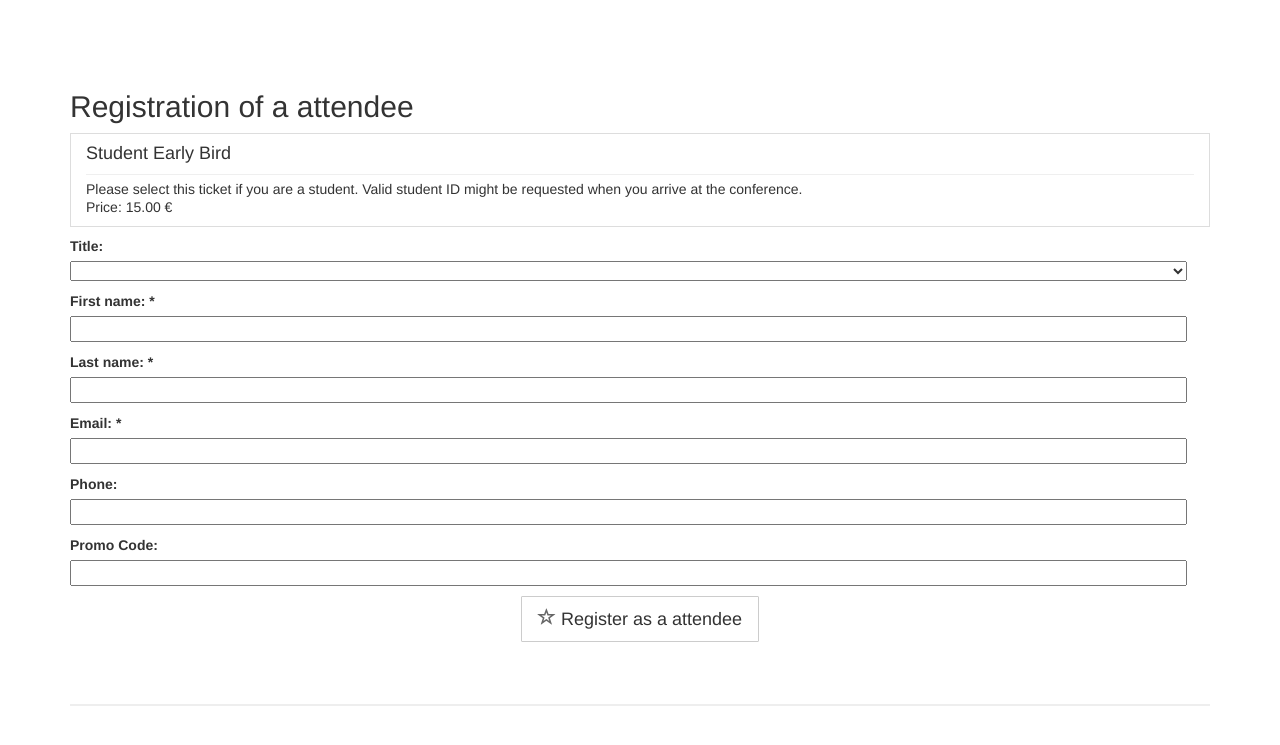
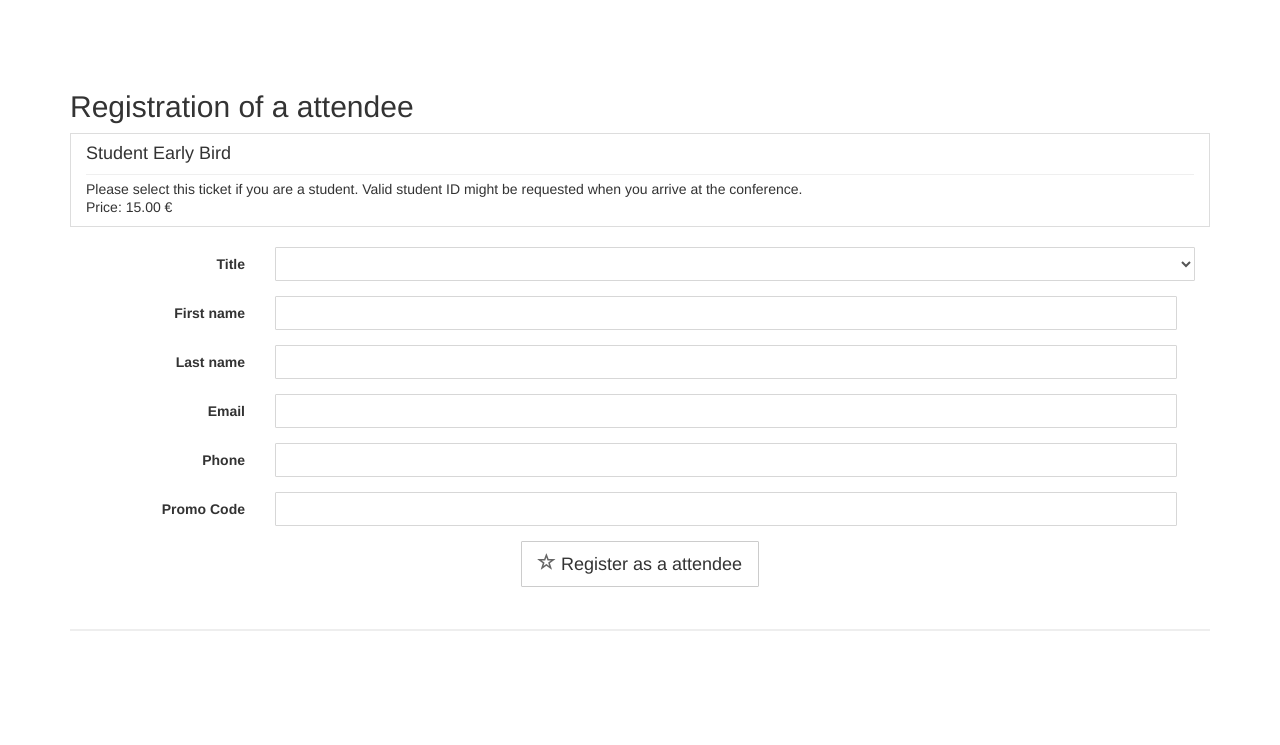
Before and after one commit to pyconsk/django-konfera, a Django app: page /register/event/2017/ticket/eb010644-6565-4943-92f4-e20337c7edd2/ in a window 1280 px wide. Shown: the top 745 px of the page. Run offline with Django 3.2, Linux system fonts and the light colour scheme; data comes from the database, SQL or seed files in the repository; some libraries are stand-ins or nearby versions.

Commit message:
Updated form view to looks better

```diff
--- a/konfera/register/forms.py
+++ b/konfera/register/forms.py
@@ -14,13 +14,17 @@ class RegistrationForm(forms.ModelForm):
 
     def __init__(self, *args, **kwargs):
         description_required = kwargs.pop('description_required', False)
-        super(RegistrationForm, self).__init__(*args, **kwargs)
+        super().__init__(*args, **kwargs)
+
         self.fields['discount_code'] = forms.CharField(label='Promo Code', max_length=15, required=False)
 
         if description_required:
             self.fields['description'] = forms.CharField(
                 widget=forms.Textarea({'placeholder': _('Please tell us something about yourself...')}),
                 required=True, label=_('Description'))
+
+        for field_name, field in self.fields.items():
+            field.widget.attrs['class'] = 'col-sm-10 form-control'
 
     def clean_discount_code(self):
         data = self.cleaned_data['discount_code']
--- a/konfera/templates/konfera/registration_form.html
+++ b/konfera/templates/konfera/registration_form.html
@@ -13,34 +13,36 @@
         <p class="list-group-item-text">{{ description }}</p>
         <p class="list-group-item-text">{% trans "Price" %}: {{ price|currency }}</p>
       </div>
-      <p>
-        <form method="post" action="">
+    </div>
+    <div class="col-md-12">
+        <form method="post" action="" class="form-horizontal">
             {% csrf_token %}
 
             {% for error in form.non_field_errors %}
-            <div class="alert alert-error"><i class="icon-warning-sign"></i> {{ error }}</div>
+            <div class="alert alert-danger" role="alert"><span class="glyphicon glyphicon-exclamation-sign" aria-hidden="true"></span> {{ error }}</div>
             {% endfor %}
 
             {% for field in form %}
-              <p{% if field.field.required %} class="required"{% endif %} class="error">
-                {{ field.label_tag }}
+              <div class="form-group{% if field.field.required %} required{% endif %}{% if field.errors %} has-error{% endif %}">
+                <label class="col-sm-2 control-label" for="{{ field.name }}">{{ field.label }}</label>
+                <div class="col-sm-10">
                 {{ field }} {{ field.field.addon }}
 
                 {% for error in field.errors %}
-                <span class="help-inline error">&nbsp;&nbsp;&nbsp;&nbsp; <i class="icon-warning-sign"></i> {{ error }}</span>
-                {% empty %}
-                <span class="help-inline note">{% if field.help_text %}<i class="icon-info-sign"></i> {{ field.help_text }}{% else %} &nbsp; {% endif %}</span>
+                <span class="help-block error">{{ error }}
+                  <span class="glyphicon glyphicon-fire" aria-hidden="true"></span></span>
+                {% empty %}{% if field.help_text %}
+                <span class="help-block note">{{ field.help_text }}
+                  <span class="glyphicon glyphicon-info-sign" aria-hidden="true"></span></span>{% endif %}
                 {% endfor %}
-              </p>
+                </div>
+
+              </div>
             {% endfor %}
-
-
-
 
             <button type="submit" class="btn btn-default btn-lg center-block">
               <span class="glyphicon glyphicon-star-empty" aria-hidden="true"></span> {% blocktrans %} Register as a {{ type }} {% endblocktrans %}
             </button>
         </form>
-      </p>
     </div>
 {% endblock %}
```
